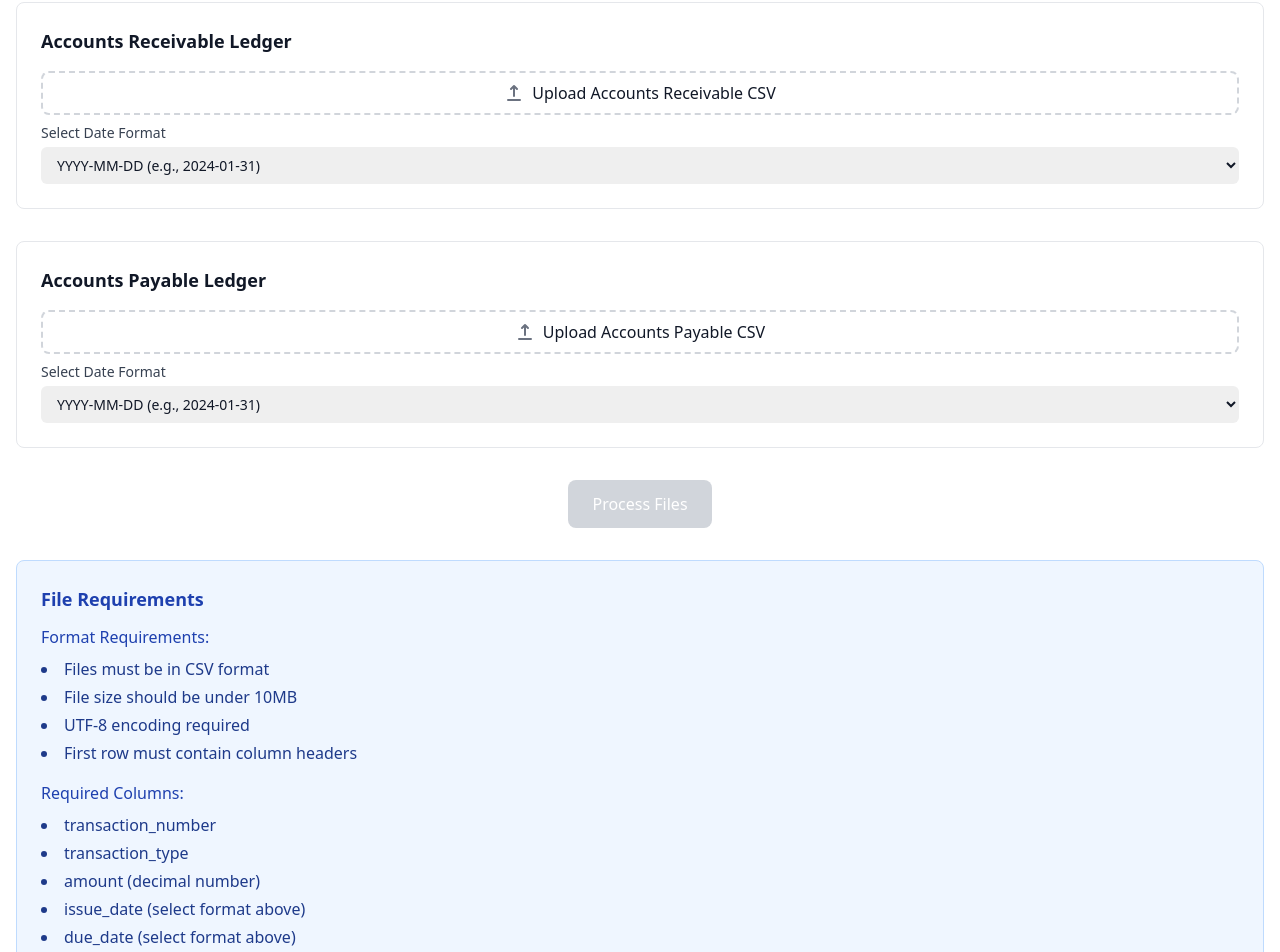
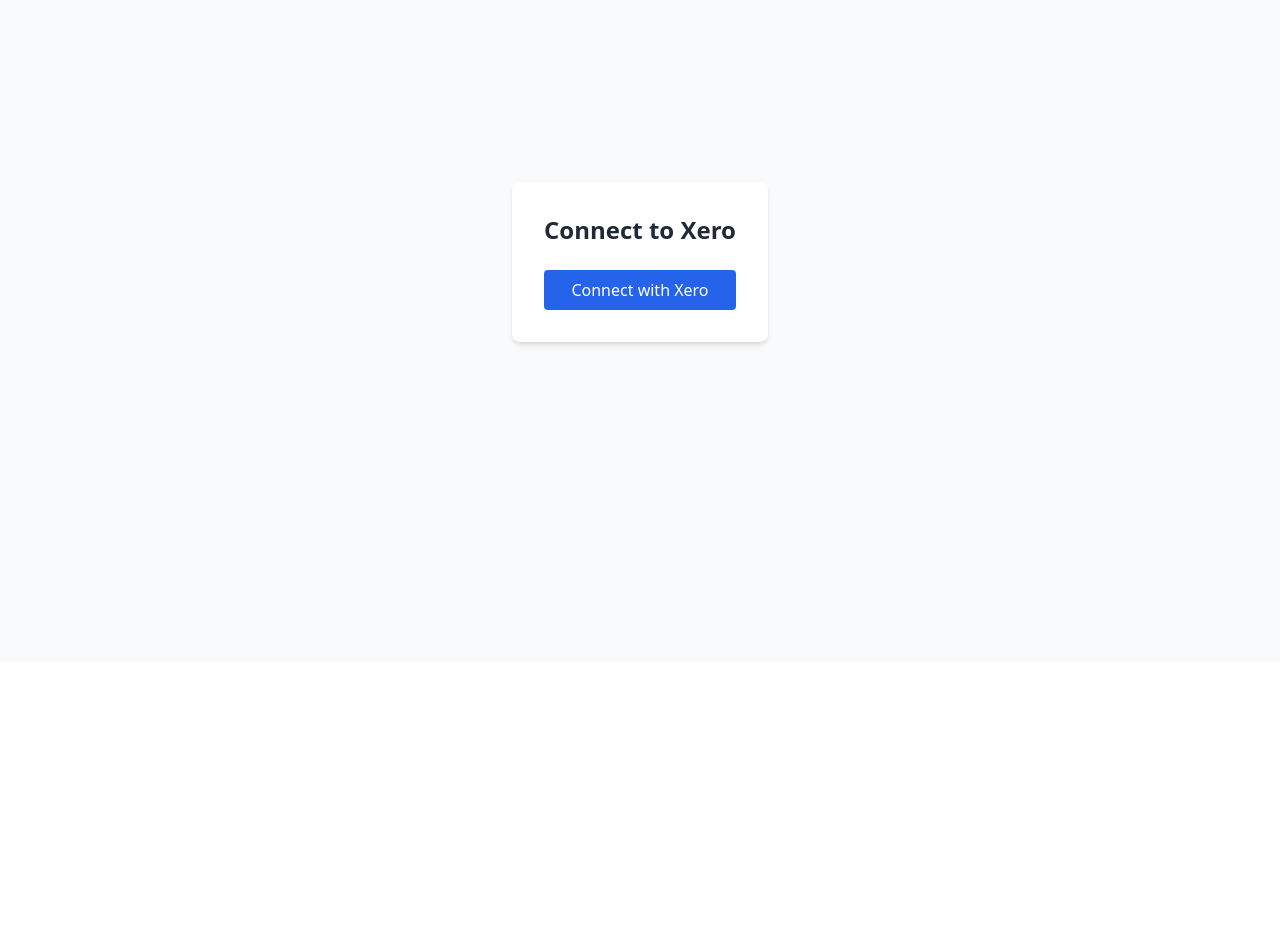
Before and after one commit to TomWall1/Ledger-Match, a React (Create React App) app in the folder frontend/: page /auth/xero in a window 1280 px wide. Shown: the part 138-1090 px from the top of the page. After the commit the page ends 800 px from the top, so only its background shows below. Built offline with nearby package versions, Linux system fonts and the light colour scheme.

Commit message:
Update App.js with Xero authentication and routing

```diff
--- a/frontend/src/App.js
+++ b/frontend/src/App.js
@@ -1,10 +1,33 @@
-// App.js
-import React, { useState } from 'react';
+import React, { useState, useEffect } from 'react';
+import { BrowserRouter as Router, Routes, Route, Navigate } from 'react-router-dom';
 import { FileUpload } from './components/FileUpload.jsx';
 import MatchingResults from './components/MatchingResults';
 import DateFormatSelect from './components/DateFormatSelect';
+import XeroAuth from './components/XeroAuth';
+import { AuthUtils } from './utils/auth';
 
-export function App() {
+function PrivateRoute({ children }) {
+  const [isAuthenticated, setIsAuthenticated] = useState(false);
+  const [isLoading, setIsLoading] = useState(true);
+
+  useEffect(() => {
+    const checkAuth = async () => {
+      const authStatus = await AuthUtils.verifyAuth();
+      setIsAuthenticated(authStatus);
+      setIsLoading(false);
+    };
+    checkAuth();
+  }, []);
+
+  if (isLoading) {
+    return <div>Loading...</div>;
+  }
+
+  return isAuthenticated ? children : <Navigate to="/auth/xero" />;
+}
+
+function MainApp() {
+  // Your existing state and handlers
   const [currentScreen, setCurrentScreen] = useState('upload');
   const [matches, setMatches] = useState([]);
   const [isLoading, setIsLoading] = useState(false);
@@ -18,206 +41,40 @@ export function App() {
     company2: 'YYYY-MM-DD'
   });
 
+  // Your existing handlers remain the same
   const handleFileUpload = (companyKey, file) => {
     setFiles(prev => ({
       ...prev,
       [companyKey]: file
     }));
-    setError(null); // Clear any previous errors
+    setError(null);
   };
 
-  const handleDateFormatChange = (companyKey, format) => {
-    setDateFormats(prev => ({
-      ...prev,
-      [companyKey]: format
-    }));
-  };
-
-  const handleTemplateDownload = () => {
-    window.open('/template.csv', '_blank');
-  };
-
-  const handleProcessFiles = async () => {
-    if (!files.company1 || !files.company2) {
-      setError('Please upload both files before proceeding');
-      return;
-    }
-
-    setIsLoading(true);
-    setError(null);
-
-    try {
-      const formData = new FormData();
-      formData.append('file1', files.company1);
-      formData.append('file2', files.company2);
-      formData.append('dateFormat1', dateFormats.company1);
-      formData.append('dateFormat2', dateFormats.company2);
-
-      console.log('Starting file upload to:', 'https://ledger-match-backend.onrender.com/match');
-
-      const response = await fetch('https://ledger-match-backend.onrender.com/match', {
-        method: 'POST',
-        body: formData
-      });
-
-      if (!response.ok) {
-        const errorText = await response.text();
-        throw new Error(errorText || `Server error: ${response.status}`);
-      }
-
-      const matchResults = await response.json();
-      console.log('Received match results:', matchResults);
-
-      const processedResults = {
-        totals: matchResults.totals || { company1Total: 0, company2Total: 0, variance: 0 },
-        perfectMatches: matchResults.perfectMatches || [],
-        mismatches: matchResults.mismatches || [],
-        unmatchedItems: matchResults.unmatchedItems || { company1: [], company2: [] }
-      };
-
-      setMatches(processedResults);
-      setCurrentScreen('results');
-    } catch (error) {
-      console.error('Error processing files:', error);
-      setError(error.message);
-    } finally {
-      setIsLoading(false);
-    }
-  };
+  // ... rest of your existing handlers ...
 
   return (
     <div className="container mx-auto p-4">
-      {currentScreen === 'upload' ? (
-        <>
-          <h1 className="text-2xl font-bold mb-6">Ledger Matching Tool</h1>
-
-          {error && (
-            <div className="mb-4 p-4 bg-red-100 border border-red-400 text-red-700 rounded">
-              {error}
-            </div>
-          )}
-
-          <div className="space-y-8">
-            {/* Template Download Button */}
-            <div className="flex justify-end">
-              <button
-                onClick={handleTemplateDownload}
-                className="px-4 py-2 text-sm bg-green-500 text-white rounded hover:bg-green-600 flex items-center gap-2"
-              >
-                <svg xmlns="http://www.w3.org/2000/svg" className="h-5 w-5" viewBox="0 0 20 20" fill="currentColor">
-                  <path fillRule="evenodd" d="M3 17a1 1 0 011-1h12a1 1 0 110 2H4a1 1 0 01-1-1zm3.293-7.707a1 1 0 011.414 0L9 10.586V3a1 1 0 112 0v7.586l1.293-1.293a1 1 0 111.414 1.414l-3 3a1 1 0 01-1.414 0l-3-3a1 1 0 010-1.414z" clipRule="evenodd" />
-                </svg>
-                Download Template CSV
-              </button>
-            </div>
-
-            {/* Accounts Receivable Upload */}
-            <div className="border rounded-lg p-6 bg-white">
-              <h2 className="text-lg font-semibold mb-4">Accounts Receivable Ledger</h2>
-              <FileUpload
-                onFileSelected={(file) => handleFileUpload('company1', file)}
-                accept=".csv"
-                label="Upload Accounts Receivable CSV"
-              />
-              {files.company1 && (
-                <p className="mt-2 text-sm text-green-600">
-                  ✓ {files.company1.name} uploaded
-                </p>
-              )}
-              <DateFormatSelect
-                selectedFormat={dateFormats.company1}
-                onChange={(format) => handleDateFormatChange('company1', format)}
-                label="Select Date Format"
-              />
-            </div>
-
-            {/* Accounts Payable Upload */}
-            <div className="border rounded-lg p-6 bg-white">
-              <h2 className="text-lg font-semibold mb-4">Accounts Payable Ledger</h2>
-              <FileUpload
-                onFileSelected={(file) => handleFileUpload('company2', file)}
-                accept=".csv"
-                label="Upload Accounts Payable CSV"
-              />
-              {files.company2 && (
-                <p className="mt-2 text-sm text-green-600">
-                  ✓ {files.company2.name} uploaded
-                </p>
-              )}
-              <DateFormatSelect
-                selectedFormat={dateFormats.company2}
-                onChange={(format) => handleDateFormatChange('company2', format)}
-                label="Select Date Format"
-              />
-            </div>
-
-            {/* Process Button */}
-            <div className="flex justify-center">
-              <button
-                onClick={handleProcessFiles}
-                disabled={!files.company1 || !files.company2 || isLoading}
-                className={`px-6 py-3 rounded-lg font-medium text-white
-                  ${files.company1 && files.company2 && !isLoading
-                    ? 'bg-blue-500 hover:bg-blue-600'
-                    : 'bg-gray-300 cursor-not-allowed'}`}
-              >
-                {isLoading ? 'Processing...' : 'Process Files'}
-              </button>
-            </div>
-
-            {/* File Requirements */}
-            <div className="mt-12">
-              <div className="bg-blue-50 border border-blue-200 rounded-lg p-6">
-                <h2 className="text-lg font-semibold mb-3 flex items-center gap-2 text-blue-800">
-                  File Requirements
-                </h2>
-                <div>
-                  <h3 className="font-medium text-blue-800 mb-2">Format Requirements:</h3>
-                  <ul className="list-disc list-inside space-y-1 text-blue-900">
-                    <li>Files must be in CSV format</li>
-                    <li>File size should be under 10MB</li>
-                    <li>UTF-8 encoding required</li>
-                    <li>First row must contain column headers</li>
-                  </ul>
-                </div>
-                <div className="mt-4">
-                  <h3 className="font-medium text-blue-800 mb-2">Required Columns:</h3>
-                  <ul className="list-disc list-inside space-y-1 text-blue-900">
-                    <li>transaction_number</li>
-                    <li>transaction_type</li>
-                    <li>amount (decimal number)</li>
-                    <li>issue_date (select format above)</li>
-                    <li>due_date (select format above)</li>
-                    <li>status</li>
-                    <li>reference</li>
-                  </ul>
-                </div>
-              </div>
-            </div>
-          </div>
-        </>
-      ) : (
-        <>
-          <div className="flex justify-between items-center mb-6">
-            <h1 className="text-2xl font-bold">Ledger Matching Results</h1>
-            <button
-              onClick={() => {
-                setCurrentScreen('upload');
-                setFiles({ company1: null, company2: null });
-              }}
-              className="px-4 py-2 bg-blue-500 text-white rounded hover:bg-blue-600 flex items-center gap-2"
-            >
-              <svg xmlns="http://www.w3.org/2000/svg" className="h-5 w-5" viewBox="0 0 20 20" fill="currentColor">
-                <path fillRule="evenodd" d="M9.707 14.707a1 1 0 01-1.414 0l-4-4a1 1 0 010-1.414l4-4a1 1 0 011.414 1.414L7.414 9H15a1 1 0 110 2H7.414l2.293 2.293a1 1 0 010 1.414z" clipRule="evenodd" />
-              </svg>
-              Back to Import
-            </button>
-          </div>
-          <MatchingResults matchResults={matches} />
-        </>
-      )}
+      {/* Your existing JSX */}
     </div>
   );
 }
 
+export function App() {
+  return (
+    <Router>
+      <Routes>
+        <Route path="/auth/xero" element={<XeroAuth />} />
+        <Route
+          path="/*"
+          element={
+            <PrivateRoute>
+              <MainApp />
+            </PrivateRoute>
+          }
+        />
+      </Routes>
+    </Router>
+  );
+}
+
 export default App;
```
